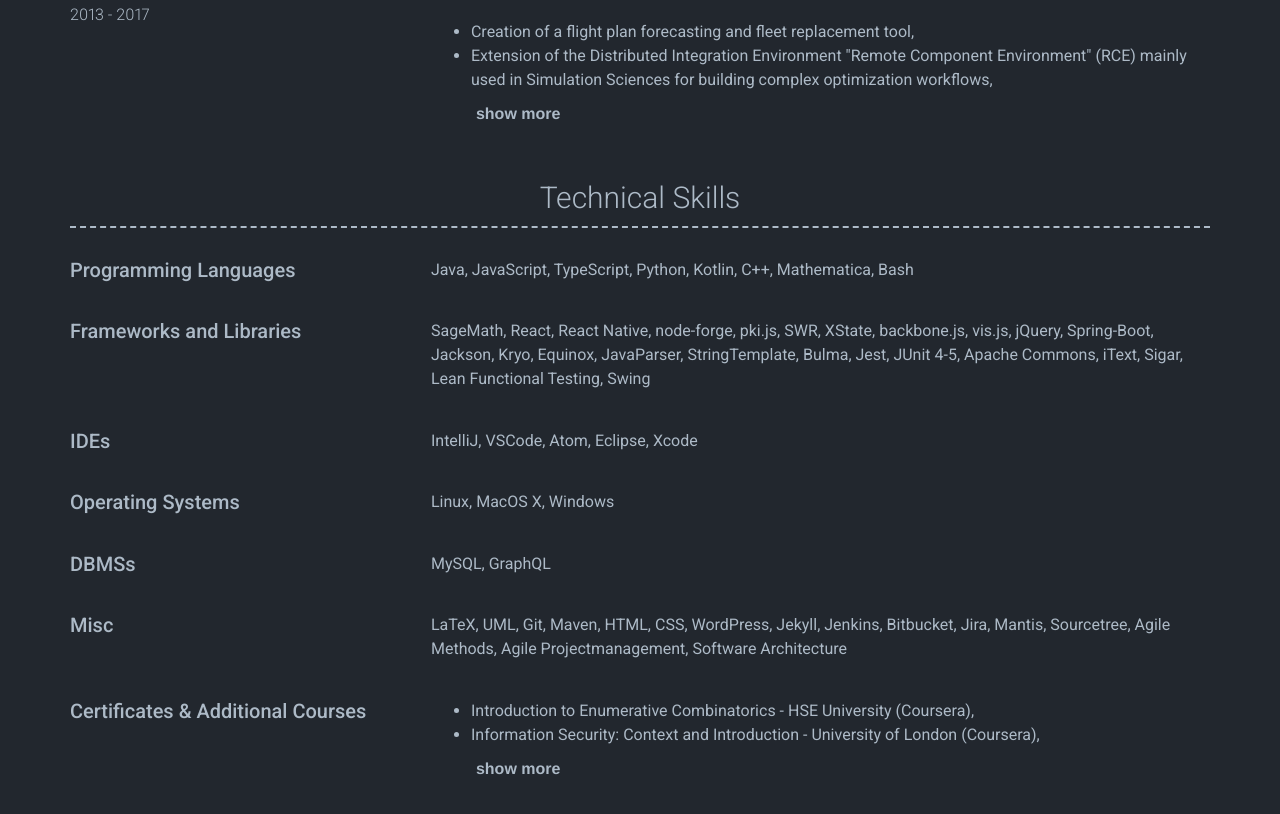
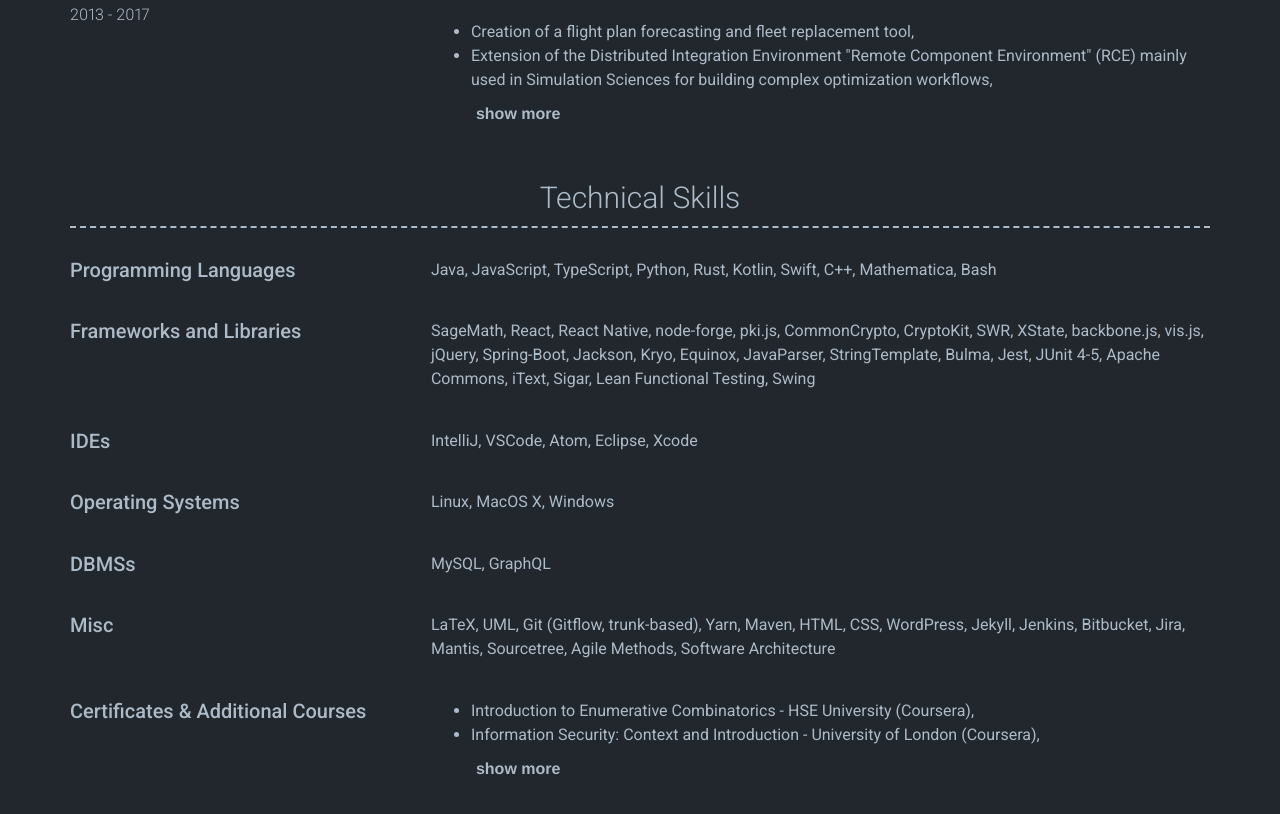
Before and after one commit to pgrepds/pgrepds.github.io, a Jekyll site: the page built from _pages/resume.html, in a window 1280 px wide and 900 px high, scrolled down 1393 px. Shown: the top 814 px of the window. Built offline with Jekyll 4.4.1, drawn with Linux system fonts in a browser that asks for light colours; nearby versions of some CDN libraries; a style sheet for code colours, icons or effects is not loaded; some of the changed text lies outside the part shown.

Commit message:
adapt my CV

```diff
--- a/_config.yml
+++ b/_config.yml
@@ -38,7 +38,7 @@
 # about_title: About Me (Use this to override about section title)
 about_profile_image: images/profile.jpg
 about_content: | # this will include new lines to allow paragraphs
- I am a Ph.D. student at the University of Cologne at the Institute for Computer Science.
+ I am a Ph.D. candidate at the University of Cologne at the Institute for Computer Science.
 
  My research interests lie in chromatic- and structural graph theory, mostly on the structure of graphs with certain forbidden induced subgraphs. In particular I am interested in the chi-boundedness of graphs, what structural relationships make a graph chi-bounded and how an efficient algorithm for constructing an optimal colouring can be derived from this relationships.
 
--- a/_data/cv.yml
+++ b/_data/cv.yml
@@ -9,6 +9,8 @@
         Research areas: structural graph theory, chromatic graph theory.
 
         Supervisor: Prof. Dr. habil. Hubert Randerath.
+
+        Additional modules: Efficient Algorithms
     - layout: top-left
       title: Master of Science (M.Sc.) Computer Science & Engineering
       sub_title: TH Köln - University of Applied Sciences
@@ -89,12 +91,12 @@
       text-alignment: left
       title: Programming Languages
       description: | # this will include new lines to allow paragraphs
-        Java, JavaScript, TypeScript, Python, Kotlin, C++, Mathematica, Bash
+        Java, JavaScript, TypeScript, Python, Rust, Kotlin, Swift, C++, Mathematica, Bash
     - layout: top-left
       text-alignment: left
       title: Frameworks and Libraries
       description: | # this will include new lines to allow paragraphs
-        SageMath, React, React Native, node-forge, pki.js, SWR, XState, backbone.js, vis.js, jQuery, Spring-Boot, Jackson, Kryo, Equinox, JavaParser, StringTemplate, Bulma, Jest, JUnit 4-5, Apache Commons, iText, Sigar, Lean Functional Testing, Swing
+        SageMath, React, React Native, node-forge, pki.js, CommonCrypto, CryptoKit, SWR, XState, backbone.js, vis.js, jQuery, Spring-Boot, Jackson, Kryo, Equinox, JavaParser, StringTemplate, Bulma, Jest, JUnit 4-5, Apache Commons, iText, Sigar, Lean Functional Testing, Swing
     - layout: top-left
       text-alignment: left
       title: IDEs
@@ -115,7 +117,7 @@
       left-margin:
       title: Misc
       description: | # this will include new lines to allow paragraphs
-        LaTeX, UML, Git, Maven, HTML, CSS, WordPress, Jekyll, Jenkins, Bitbucket, Jira, Mantis, Sourcetree, Agile Methods, Agile Projectmanagement, Software Architecture
+        LaTeX, UML, Git (Gitflow, trunk-based), Yarn, Maven, HTML, CSS, WordPress, Jekyll, Jenkins, Bitbucket, Jira, Mantis, Sourcetree, Agile Methods, Software Architecture
     - layout: top-left
       text-alignment: left
       title: Certificates & Additional Courses
```
